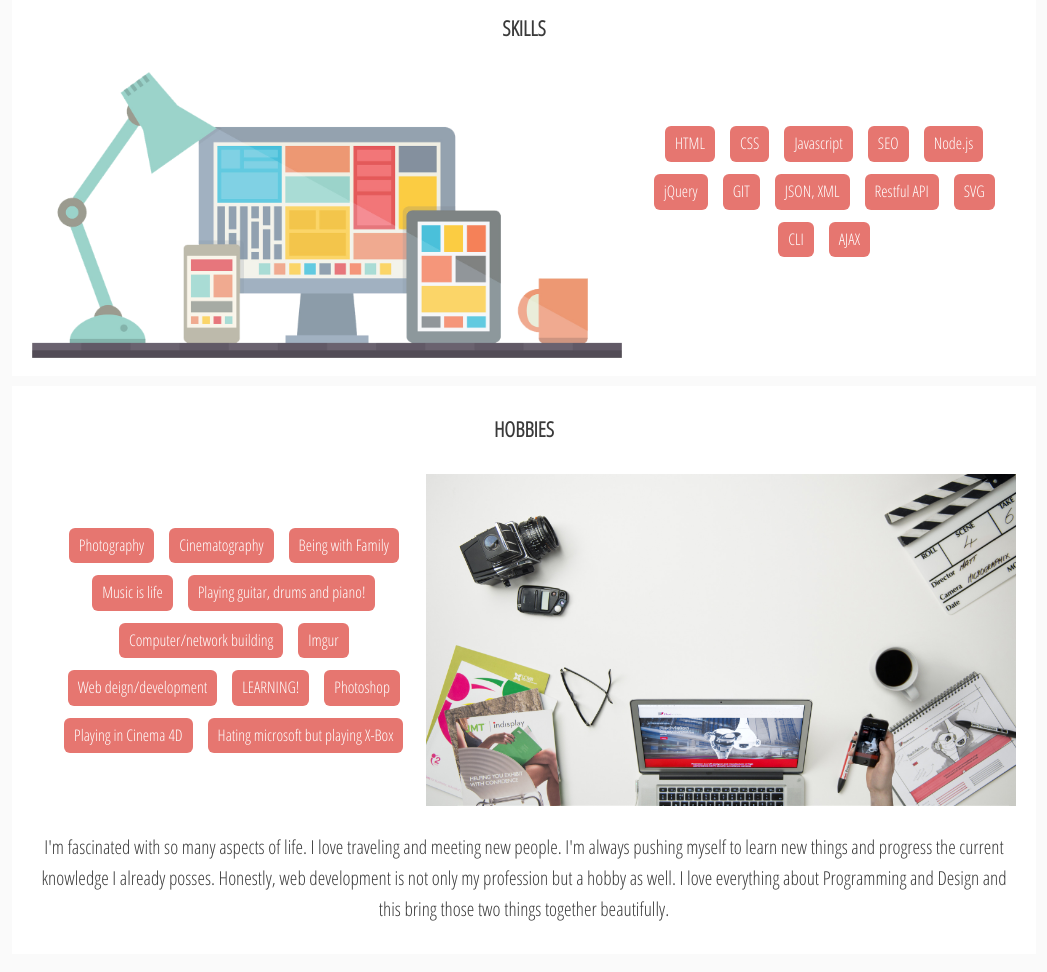
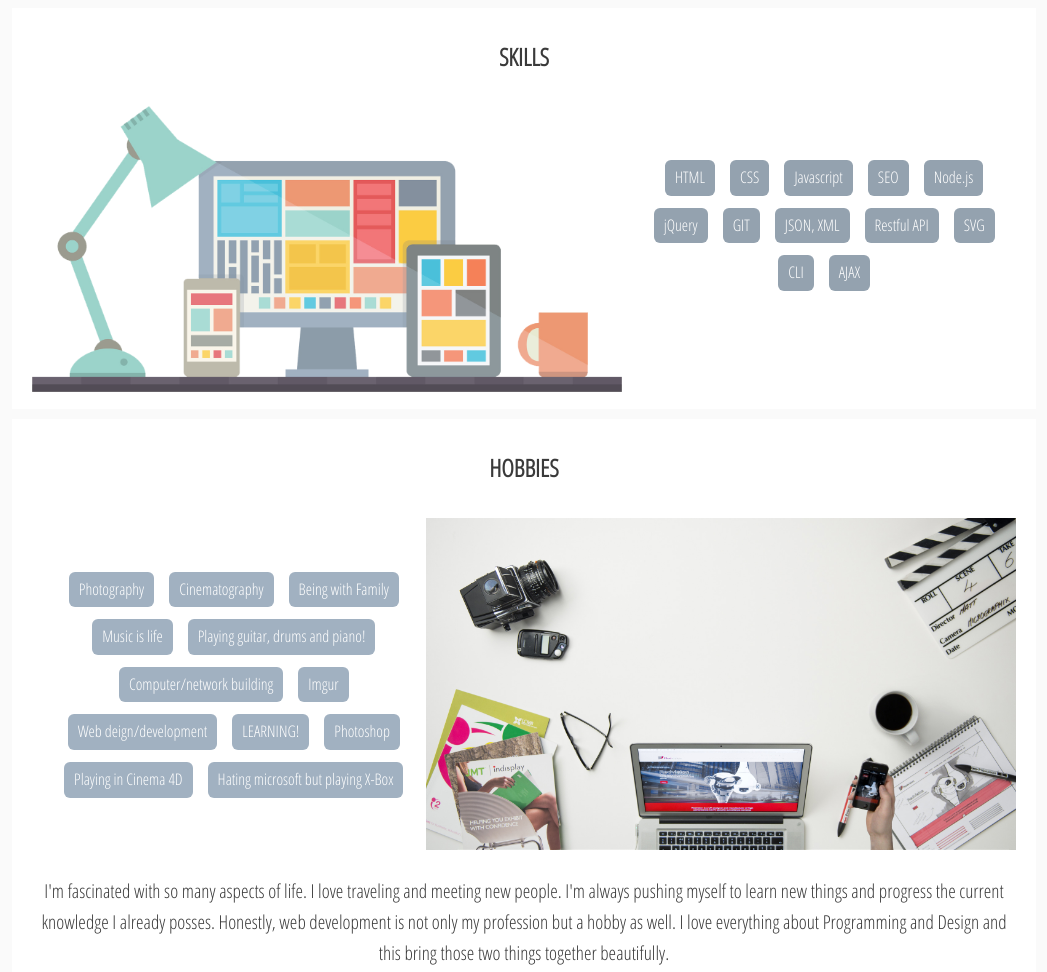
Before and after one commit to davidPSullivan/responsive-layout, a plain HTML site: page index.html in a window 1280 px wide. Shown: the part 1360-2332 px from the top of the page, without its empty margins (116-1163 px from the left). Drawn offline with Linux system fonts and the light colour scheme; files that its build step writes are made by us from their sources.

Commit message:
Color changes

```diff
--- a/index.html
+++ b/index.html
@@ -72,7 +72,7 @@
         </div>
       </div>
     </div>
-<div class="secondary-content clearfix">
+<div class="final-content clearfix">
       <h2 id="skills-anchor">skills</h2>
       <div class="skills-image">
         <img src="images/multi-layout.png" alt="Photo of Cross Platform Web Pages">
@@ -94,7 +94,7 @@
         </ul>
       </div>
     </div>
-    <div class="secondary-content clearfix">
+    <div class="final-content clearfix">
       <h2 id="hobbies-anchor">Hobbies</h2>
       <div class="hobbies-image">
         <img src="images/hobbies.jpg" alt="A bird's eye view of a laptop, design materials, a camera and a clapperboard">
--- a/style.css
+++ b/style.css
@@ -60,7 +60,9 @@ img {
   background-color: #fff;
   margin: 5px auto;
 }
-
+.name {
+    font-size: 2em;
+}
 
 .main-nav li a {
   font-size: 1.2em;
@@ -89,8 +91,8 @@ nav {
 h2 {
   padding-bottom: 10px;
   text-transform: uppercase;
-  font-size: 1.3em;
-	font-weight: 600;
+  font-size: 1.5em;
+  font-weight: 600;
 }
 
 .main-content {
@@ -109,7 +111,7 @@ h2 {
   padding: 5px 30px 30px;
 }
 
-.secondary-content {
+.final-content {
   text-align: center;
   margin: 10px auto;
   background-color: #fff;
@@ -119,7 +121,7 @@ h2 {
   border-radius: 6px;
   display: inline-block;
   padding: 5px 10px;
-  background: #e67670;
+  background: #94a2af;
   color: white;
   margin: 6px;
 }
@@ -128,7 +130,7 @@ h2 {
   border-radius: 6px;
   display: inline-block;
   padding: 5px 10px;
-  background: #e67670;
+  background: #a1b1c1;
   color: white;
   margin: 6px;
 }
```
